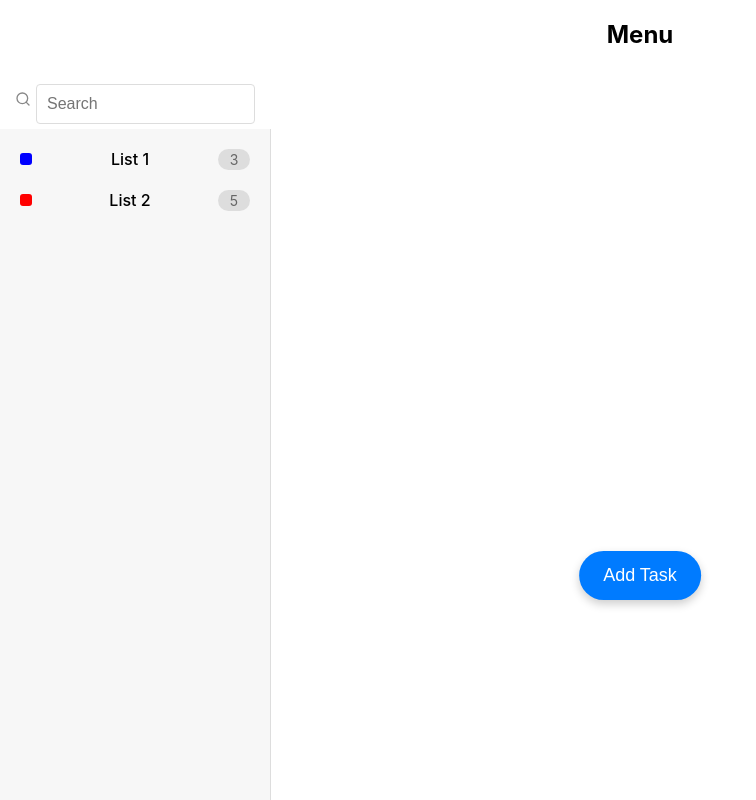
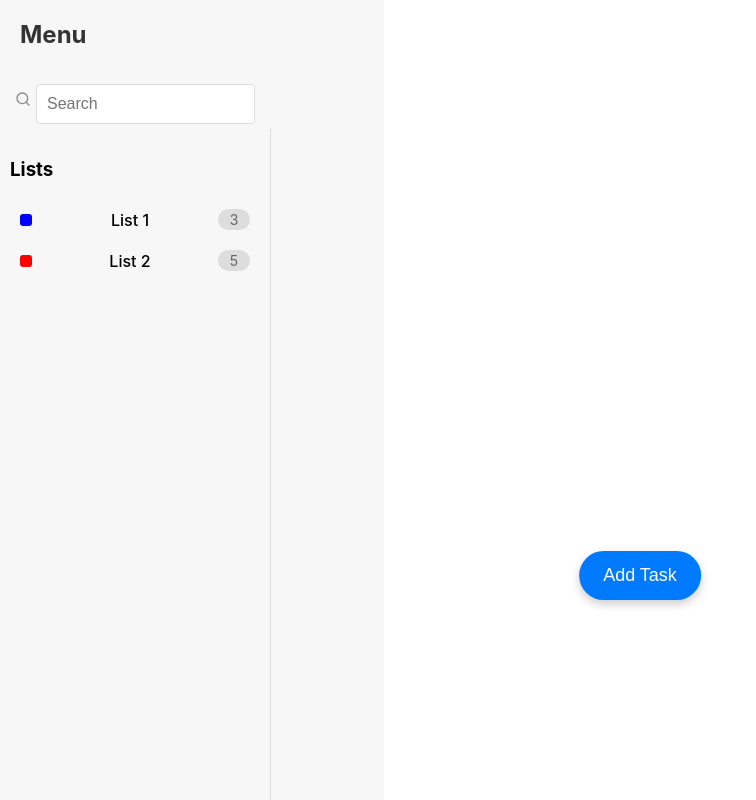
Before and after one commit to tomjones-4/react-task-tracker-web-app, a React (Vite) app: page / in a window 1280 px wide. Shown: the top 800 px of the page, without its empty margins (0-756 px from the left). Built offline with nearby package versions, Linux system fonts and the light colour scheme.

Commit message:
Refine menu UI

```diff
--- a/src/App.css
+++ b/src/App.css
@@ -1,16 +1,5 @@
 .App {
   text-align: center;
-}
-
-.App-logo {
-  height: 40vmin;
-  pointer-events: none;
-}
-
-@media (prefers-reduced-motion: no-preference) {
-  .App-logo {
-    animation: App-logo-spin infinite 20s linear;
-  }
 }
 
 .App-header {
@@ -24,18 +13,6 @@
   color: white;
 }
 
-.App-link {
-  color: #61dafb;
-}
-
-@keyframes App-logo-spin {
-  from {
-    transform: rotate(0deg);
-  }
-  to {
-    transform: rotate(360deg);
-  }
-}
 /* Center the todo list on the page */
 .todo-list-container {
   display: flex;
@@ -114,24 +91,6 @@ input[type="text"] {
   border-radius: 4px;
 }
 
-/* Style the add button */
-/* .add-button {
-  width: 100%;
-  padding: 10px;
-  margin-top: 10px;
-  background-color: #61dafb;
-  border: none;
-  border-radius: 4px;
-  color: white;
-  font-size: 16px;
-  cursor: pointer;
-} */
-
-/* Style the add button on hover */
-/* .add-button:hover {
-  background-color: #21a1f1;
-} */
-
 .todo-list-container {
   position: relative;
   display: flex;
@@ -165,6 +124,45 @@ input[type="text"] {
   transform: translateX(-50%) scale(0.95); /* Click effect */
 }
 
+.menu-container {
+  display: flex;
+  flex-direction: column;
+  align-items: flex-start;
+  justify-content: center;
+  width: 30%;
+  height: 100vh; /* Full height */
+  background-color: #f7f7f7; /* Light background */
+  position: relative;
+}
+
+.menu-container h2 {
+  margin: 0;
+  padding: 20px;
+  font-size: 24px;
+  color: #333; /* Darker text */
+}
+
+.menu-lists-container {
+  width: 250px; /* Adjust width */
+  padding: 10px;
+  height: 100vh; /* Full height */
+  overflow-y: auto; /* Scroll if needed */
+  border-right: 1px solid #ddd;
+}
+
+.menu-lists-container h3 {
+  text-align: left;
+}
+
+.menu-task-list {
+  display: flex;
+  align-items: center;
+  padding: 10px;
+  border-radius: 6px;
+  cursor: pointer;
+  transition: background 0.2s;
+}
+
 .search-container {
   position: relative;
   width: 250px; /* Adjust width as needed */
@@ -172,7 +170,6 @@ input[type="text"] {
   align-items: center;
   border-radius: 20px; /* Rounded edges */
   padding: 5px;
-  background-color: white;
 }
 
 .search-icon {
@@ -189,7 +186,6 @@ input[type="text"] {
   border: none;
   font-size: 16px;
   outline: none;
-  background: transparent;
 }
 
 .search-container:focus-within {
@@ -212,24 +208,6 @@ input[type="text"] {
 .list-item-count {
   display: inline-block;
   align-items: right;
-}
-
-.sidebar {
-  width: 250px; /* Adjust width */
-  background-color: #f7f7f7; /* Light background */
-  padding: 10px;
-  height: 100vh; /* Full height */
-  overflow-y: auto; /* Scroll if needed */
-  border-right: 1px solid #ddd;
-}
-
-.task-list {
-  display: flex;
-  align-items: center;
-  padding: 10px;
-  border-radius: 6px;
-  cursor: pointer;
-  transition: background 0.2s;
 }
 
 .task-list:hover {
--- a/src/App.jsx
+++ b/src/App.jsx
@@ -1,7 +1,6 @@
 import logo from "./logo.svg";
 import "./App.css";
 import TodoList from "./components/TodoList.jsx";
-import AddTodo from "./components/AddTodo.jsx";
 import Menu from "./components/Menu.jsx";
 
 function App() {
--- a/src/components/Menu.jsx
+++ b/src/components/Menu.jsx
@@ -8,7 +8,7 @@ const Menu = () => {
   ];
 
   return (
-    <div>
+    <div className="menu-container">
       <h2>Menu</h2>
       <div class="search-container">
         <span class="search-icon">
--- a/src/components/MenuLists.jsx
+++ b/src/components/MenuLists.jsx
@@ -3,10 +3,11 @@ import React from "react";
 // const MenuLists = ({ lists }) => {
 const MenuLists = ({ lists }) => {
   return (
-    <div className="sidebar">
+    <div className="menu-lists-container">
+      <h3>Lists</h3>
       {lists.map((list, index) => {
         return (
-          <div className="task-list">
+          <div className="menu-task-list" key={index}>
             <span
               className="color-block"
               style={{ backgroundColor: list.color }}
```
